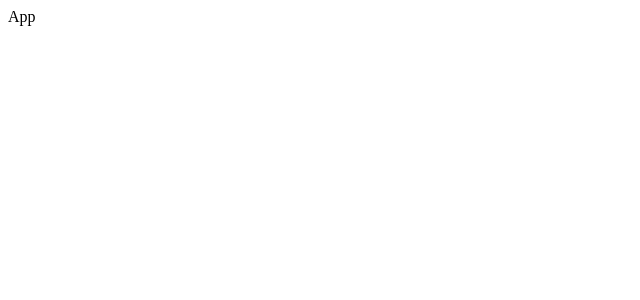
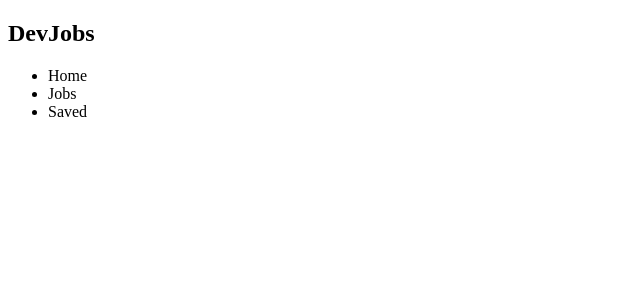
Before and after one commit to GauravSingh003/devjobs, a React (Vite) app: page / in a window 1280 px wide. Shown: the top 300 px of the page, without its empty margins (0-640 px from the left). Built offline with nearby package versions, Linux system fonts and the light colour scheme.

Commit message:
feat: Navbar component created

```diff
--- a/src/App.jsx
+++ b/src/App.jsx
@@ -1,8 +1,11 @@
 import React from 'react'
+import Navbar from './Components/Navbar';
 
 const App = () => {
   return (
-    <div>App</div>
+    <div>
+        <Navbar />
+    </div>
   )
 }
 
--- /dev/null
+++ b/src/Components/Navbar.jsx
@@ -0,0 +1,18 @@
+import React from 'react'
+
+const Navbar = () => {
+  return (
+    <>
+      <nav>
+        <h1>DevJobs</h1>
+            <ul>
+                <li>Home</li>
+                <li>Jobs</li>
+                <li>Saved</li>
+            </ul>
+      </nav>
+    </>
+  )
+}
+
+export default Navbar
```
